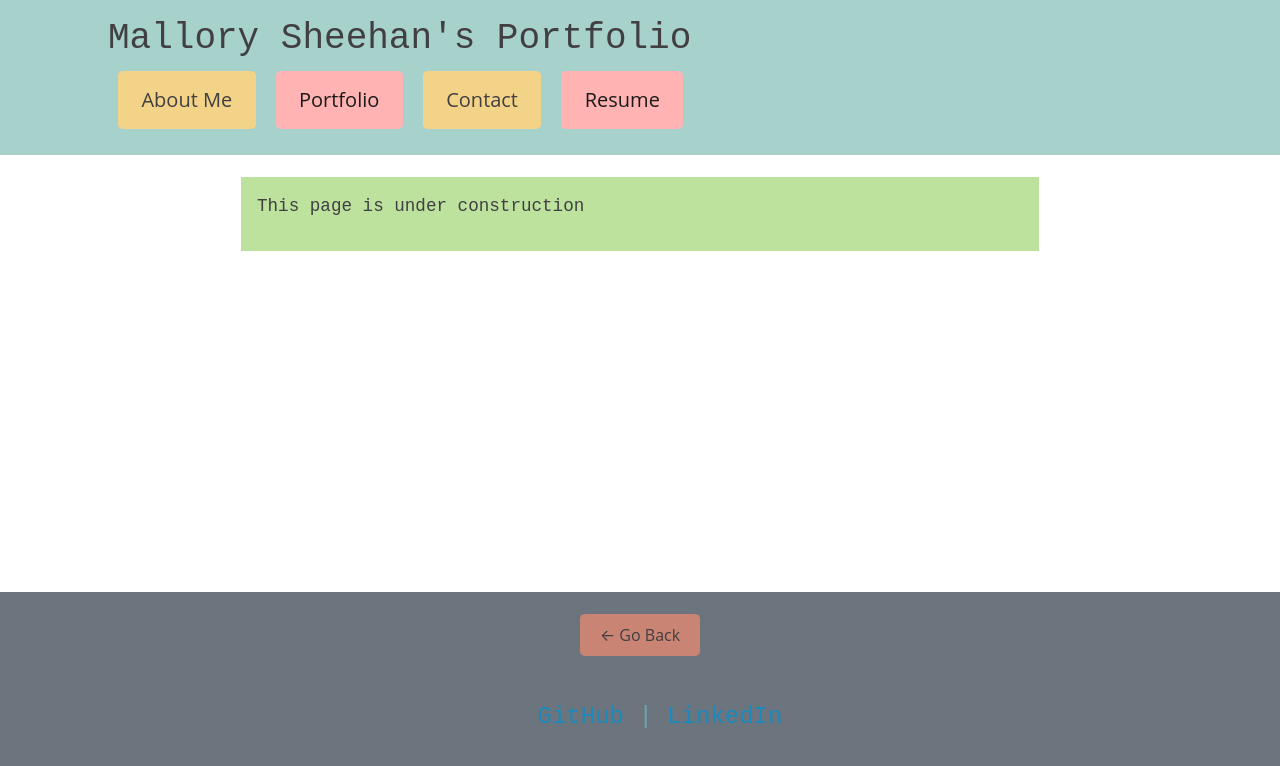
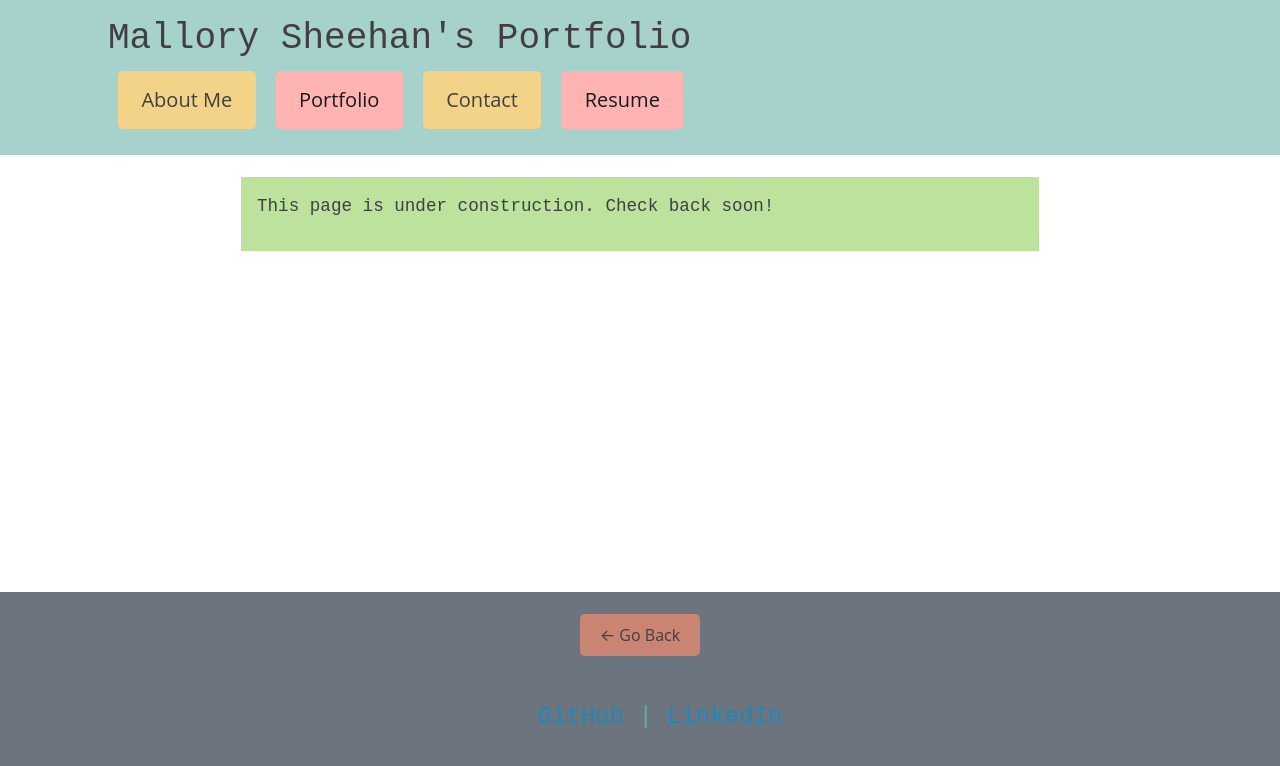
Before and after one commit to mals1230/react-portfolio, a React (Create React App) app: page /portfolio in a window 1280 px wide. Shown: the top 766 px of the page. Built offline with nearby package versions, Linux system fonts and the light colour scheme; the HTML template or start-up script is replaced by a standard one.

Commit message:
added placeholder to portfolio and resume page

```diff
--- a/src/pages/Portfolio.js
+++ b/src/pages/Portfolio.js
@@ -6,7 +6,7 @@ const Portfolio = () => {
     <div>
       <div className="flex-row justify-center mb-3">
         <h2 className="col-12 col-md-9 bg-dark text-light p-3 mb-5">
-          <p> This page is under construction </p>
+          <p> This page is under construction. Check back soon! </p>
         </h2>
 
       </div>
--- a/src/pages/Resume.js
+++ b/src/pages/Resume.js
@@ -6,7 +6,7 @@ const Resume = () => {
     <div>
       <div className="flex-row justify-center mb-3">
         <h2 className="col-12 col-md-9 bg-dark text-light p-3 mb-5">
-          <p> This page is under construction </p>
+          <p> This page is under construction. Check back soon! </p>
         </h2>
 
       </div>
```
